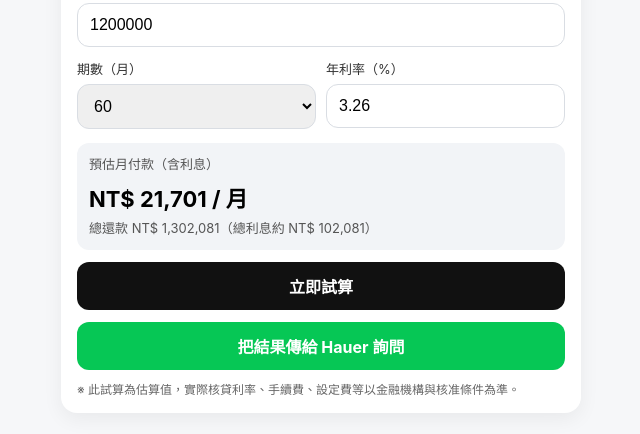
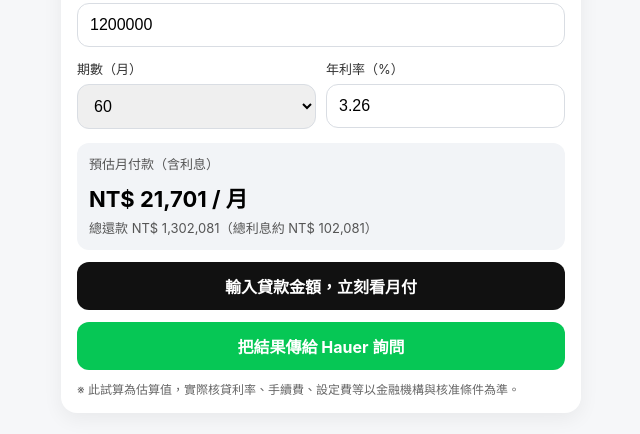
Before and after one commit to Hauer0708/loan-calculator, a plain HTML site: page index.html in a window 1280 px wide. Shown: the part 92-526 px from the top of the page, without its empty margins (319-959 px from the left). Drawn offline with Linux system fonts and the light colour scheme.

Commit message:
Update index.html

```diff
--- a/index.html
+++ b/index.html
@@ -58,7 +58,7 @@
         <div class="muted" id="details">—</div>
       </div>
 
-      <button id="recalc">立即試算</button>
+      <button id="recalc">輸入貸款金額，立刻看月付</button>
 
       <!-- 把結果帶回 LINE 對話：把 YOUR_LINE_OA_ID 換成你的官方帳號 ID（含 @） -->
       <a id="lineShare" class="btn full-width" href="#" target="_blank" rel="noopener">把結果傳給 Hauer 詢問</a>
```
